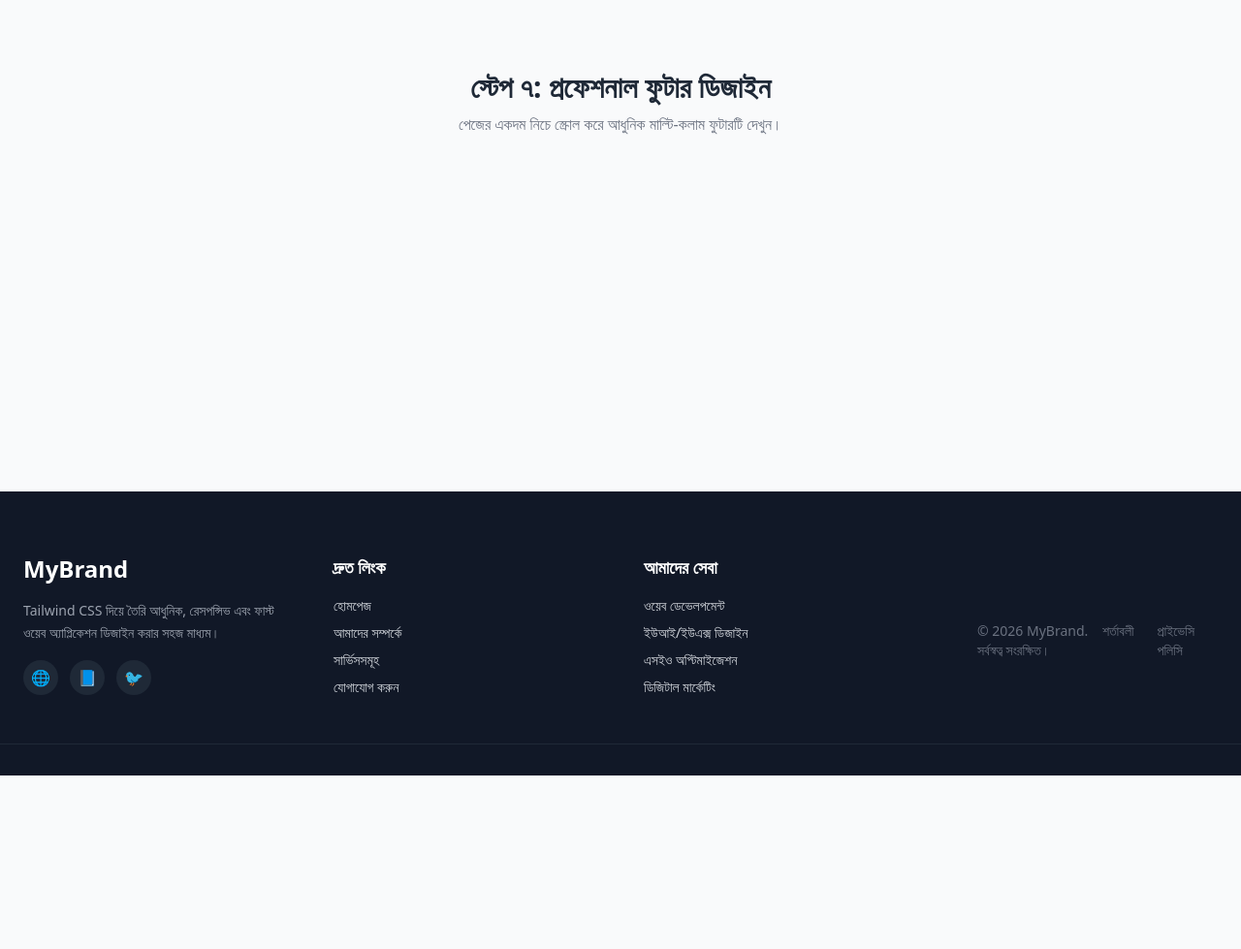
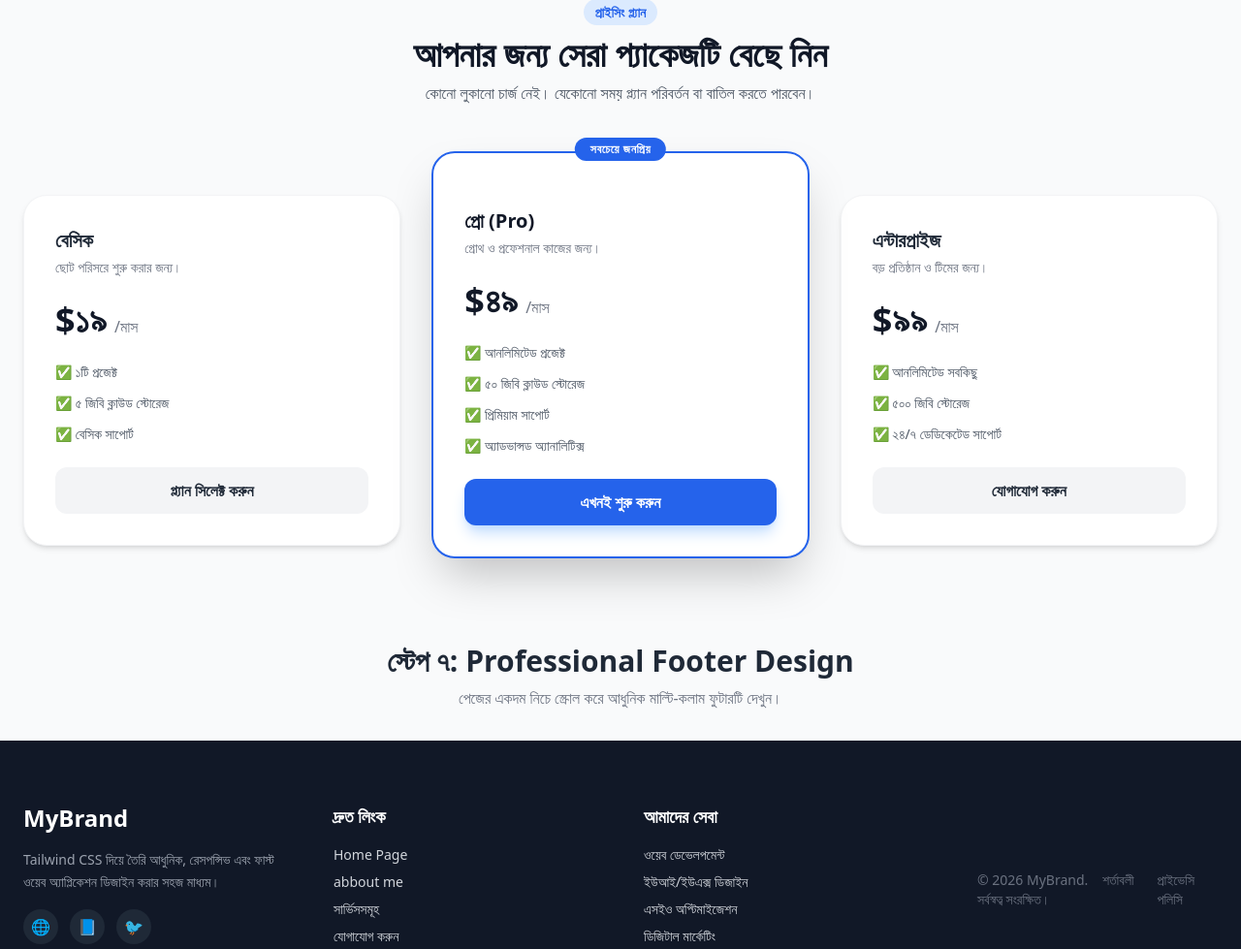
Before and after one commit to labib7402/Tailwind-css, a website: page footer/index.html in a window 1280 px wide. Shown: the top 979 px of the page at 97% size. Before the commit the page ends 800 px from the top, so only its background shows below. Drawn offline with nearby package versions, Linux system fonts and the light colour scheme.

Commit message:
update footer folder

```diff
--- a/footer/index.html
+++ b/footer/index.html
@@ -9,9 +9,93 @@
 <body>
     <body class="bg-gray-50 flex flex-col min-h-screen justify-between">
 
-    <!-- Main Content Area Placeholder -->
+
+        <div class="container mx-auto px-6">
+
+        <!-- Section Header -->
+        <div class="text-center max-w-xl mx-auto mb-16">
+            <span class="bg-blue-100 text-blue-600 text-sm font-semibold px-3 py-1 rounded-full">
+                প্রাইসিং প্ল্যান
+            </span>
+            <h2 class="text-3xl md:text-4xl font-extrabold text-gray-900 mt-3">আপনার জন্য সেরা প্যাকেজটি বেছে নিন</h2>
+            <p class="text-gray-600 mt-2">কোনো লুকানো চার্জ নেই। যেকোনো সময় প্ল্যান পরিবর্তন বা বাতিল করতে পারবেন।</p>
+        </div>
+
+        <!-- Pricing Cards Grid -->
+        <div class="grid grid-cols-1 md:grid-cols-3 gap-8 items-center">
+
+            <!-- Plan 1: Basic -->
+            <div class="bg-white p-8 rounded-3xl shadow-md border border-gray-100 space-y-6">
+                <div>
+                    <h3 class="text-xl font-bold text-gray-800">বেসিক</h3>
+                    <p class="text-gray-500 text-sm mt-1">ছোট পরিসরে শুরু করার জন্য।</p>
+                </div>
+                <div class="flex items-baseline">
+                    <span class="text-4xl font-extrabold text-gray-900">$১৯</span>
+                    <span class="text-gray-500 ml-2">/মাস</span>
+                </div>
+                <ul class="space-y-3 text-gray-600 text-sm">
+                    <li class="flex items-center">✅ ১টি প্রজেক্ট</li>
+                    <li class="flex items-center">✅ ৫ জিবি ক্লাউড স্টোরেজ</li>
+                    <li class="flex items-center">✅ বেসিক সাপোর্ট</li>
+                </ul>
+                <button class="w-full bg-gray-100 hover:bg-gray-200 text-gray-800 font-semibold py-3 rounded-xl transition">
+                    প্ল্যান সিলেক্ট করুন
+                </button>
+            </div>
+
+            <!-- Plan 2: Pro (Highlighted with Popular Badge) -->
+            <div class="bg-white p-8 rounded-3xl shadow-2xl border-2 border-blue-600 relative space-y-6 transform md:-translate-y-4">
+                <!-- Popular Badge -->
+                <div class="absolute -top-4 left-1/2 transform -translate-x-1/2 bg-blue-600 text-white text-xs font-bold uppercase tracking-wider py-1 px-4 rounded-full">
+                    সবচেয়ে জনপ্রিয়
+                </div>
+                <div>
+                    <h3 class="text-xl font-bold text-gray-900">প্রো (Pro)</h3>
+                    <p class="text-gray-500 text-sm mt-1">গ্রোথ ও প্রফেশনাল কাজের জন্য।</p>
+                </div>
+                <div class="flex items-baseline">
+                    <span class="text-4xl font-extrabold text-gray-900">$৪৯</span>
+                    <span class="text-gray-500 ml-2">/মাস</span>
+                </div>
+                <ul class="space-y-3 text-gray-600 text-sm">
+                    <li class="flex items-center">✅ আনলিমিটেড প্রজেক্ট</li>
+                    <li class="flex items-center">✅ ৫০ জিবি ক্লাউড স্টোরেজ</li>
+                    <li class="flex items-center">✅ প্রিমিয়াম সাপোর্ট</li>
+                    <li class="flex items-center">✅ অ্যাডভান্সড অ্যানালিটিক্স</li>
+                </ul>
+                <button class="w-full bg-blue-600 hover:bg-blue-700 text-white font-semibold py-3 rounded-xl transition shadow-lg shadow-blue-200">
+                    এখনই শুরু করুন
+                </button>
+            </div>
+
+            <!-- Plan 3: Enterprise -->
+            <div class="bg-white p-8 rounded-3xl shadow-md border border-gray-100 space-y-6">
+                <div>
+                    <h3 class="text-xl font-bold text-gray-800">এন্টারপ্রাইজ</h3>
+                    <p class="text-gray-500 text-sm mt-1">বড় প্রতিষ্ঠান ও টিমের জন্য।</p>
+                </div>
+                <div class="flex items-baseline">
+                    <span class="text-4xl font-extrabold text-gray-900">$৯৯</span>
+                    <span class="text-gray-500 ml-2">/মাস</span>
+                </div>
+                <ul class="space-y-3 text-gray-600 text-sm">
+                    <li class="flex items-center">✅ আনলিমিটেড সবকিছু</li>
+                    <li class="flex items-center">✅ ৫০০ জিবি স্টোরেজ</li>
+                    <li class="flex items-center">✅ ২৪/৭ ডেডিকেটেড সাপোর্ট</li>
+                </ul>
+                <button class="w-full bg-gray-100 hover:bg-gray-200 text-gray-800 font-semibold py-3 rounded-xl transition">
+                    যোগাযোগ করুন
+                </button>
+            </div>
+
+        </div>
+
+    </div>
+
+        <!-- Main Content Area Placeholder -->
     <div class="p-8 text-center mt-10">
-        <h1 class="text-3xl font-extrabold text-gray-800">স্টেপ ৭: প্রফেশনাল ফুটার ডিজাইন</h1>
+        <h1 class="text-3xl font-extrabold text-gray-800">স্টেপ ৭: Professional Footer Design</h1>
         <p class="text-gray-500 mt-2">পেজের একদম নিচে স্ক্রোল করে আধুনিক মাল্টি-কলাম ফুটারটি দেখুন।</p>
     </div>
 
@@ -38,8 +122,8 @@
             <div>
                 <h3 class="text-white font-semibold text-lg mb-4">দ্রুত লিংক</h3>
                 <ul class="space-y-2 text-sm">
-                    <li><a href="#" class="hover:text-blue-400 transition">হোমপেজ</a></li>
-                    <li><a href="#" class="hover:text-blue-400 transition">আমাদের সম্পর্কে</a></li>
+                    <li><a href="#" class="hover:text-blue-400 transition">Home Page</a></li>
+                    <li><a href="#" class="hover:text-blue-400 transition">abbout me
                     <li><a href="#" class="hover:text-blue-400 transition">সার্ভিসসমূহ</a></li>
                     <li><a href="#" class="hover:text-blue-400 transition">যোগাযোগ করুন</a></li>
                 </ul>
@@ -66,7 +150,8 @@
         </div>
 
     </footer>
-    <!-- Footer Section E
+    <!-- Footer Section End-->
+
 
 </body>
 </html>
```
